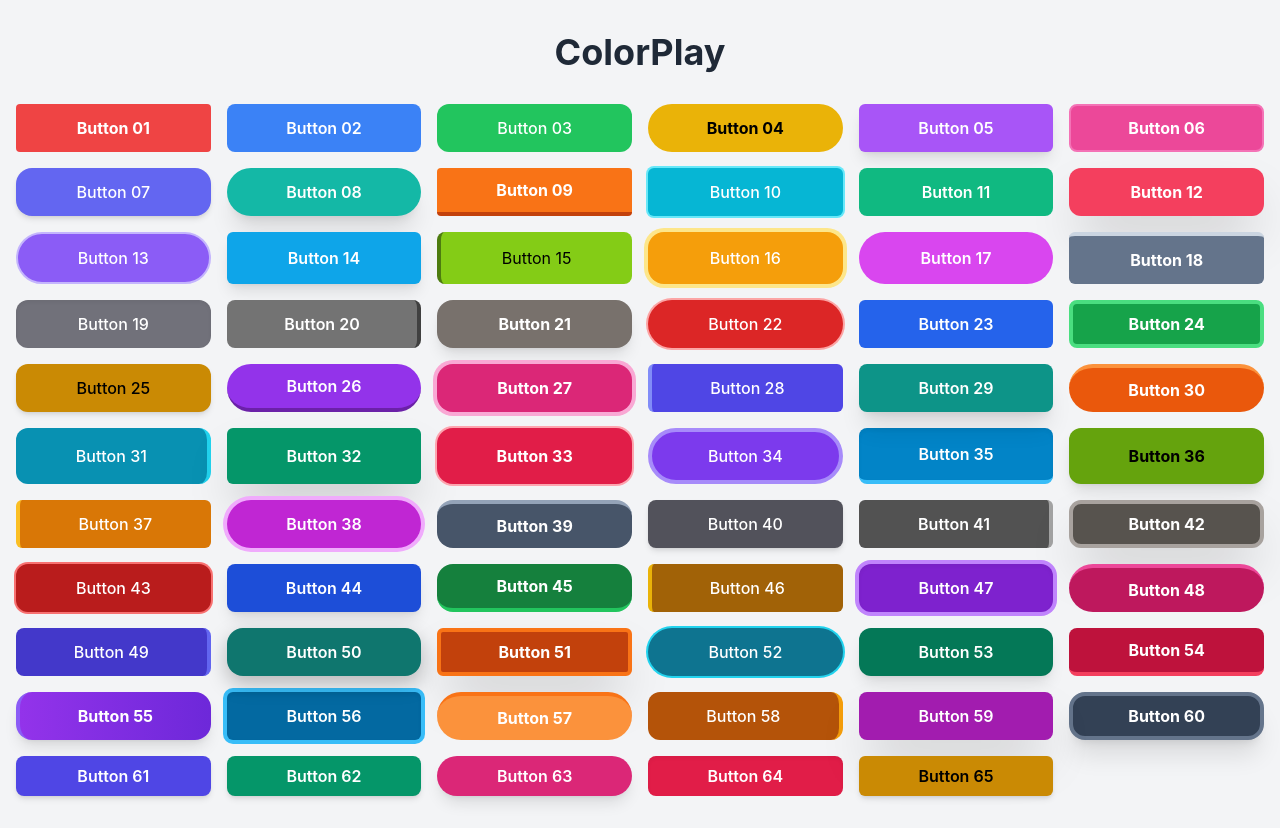
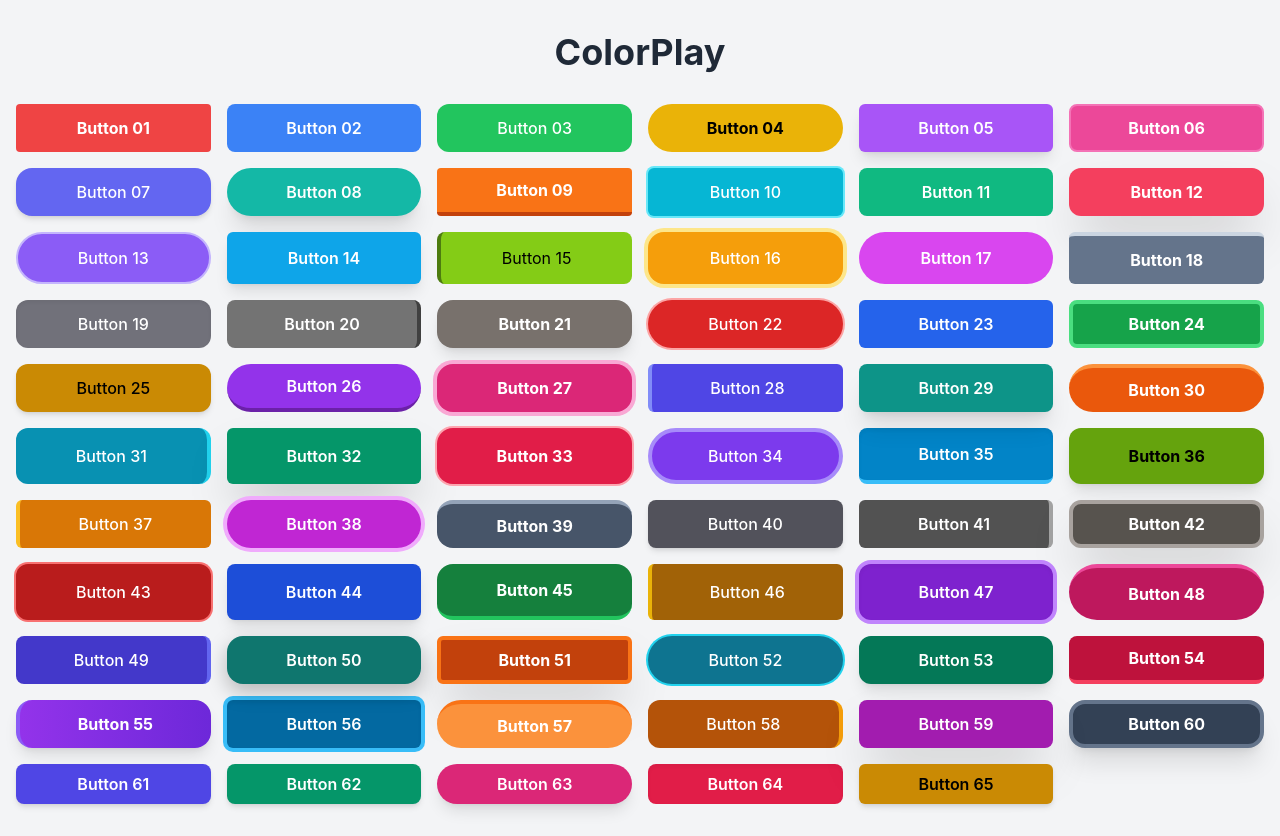
Before and after one commit to knowinGit-CSI/colorplay-2, a React (Create React App) app: page / in a window 1280 px wide. Built offline with nearby package versions, Linux system fonts and the light colour scheme.

Commit message:
Fix the issue #58:adjusting padding of button

```diff
--- a/src/components/buttons/Button46.js
+++ b/src/components/buttons/Button46.js
@@ -2,7 +2,7 @@ import React from 'react';
 
 const Button46 = ({ text = "Button 46" }) => {
   return (
-    <button className="bg-yellow-700 hover:bg-yellow-800 text-white font-medium py-3 px-5 rounded-md border-l-4 border-yellow-500 transition duration-300">
+    <button className="bg-yellow-700 hover:bg-yellow-800 text-white font-medium py-4 px-7 rounded-md border-l-4 border-yellow-500 transition duration-300">
       {text}
     </button>
   );
```
